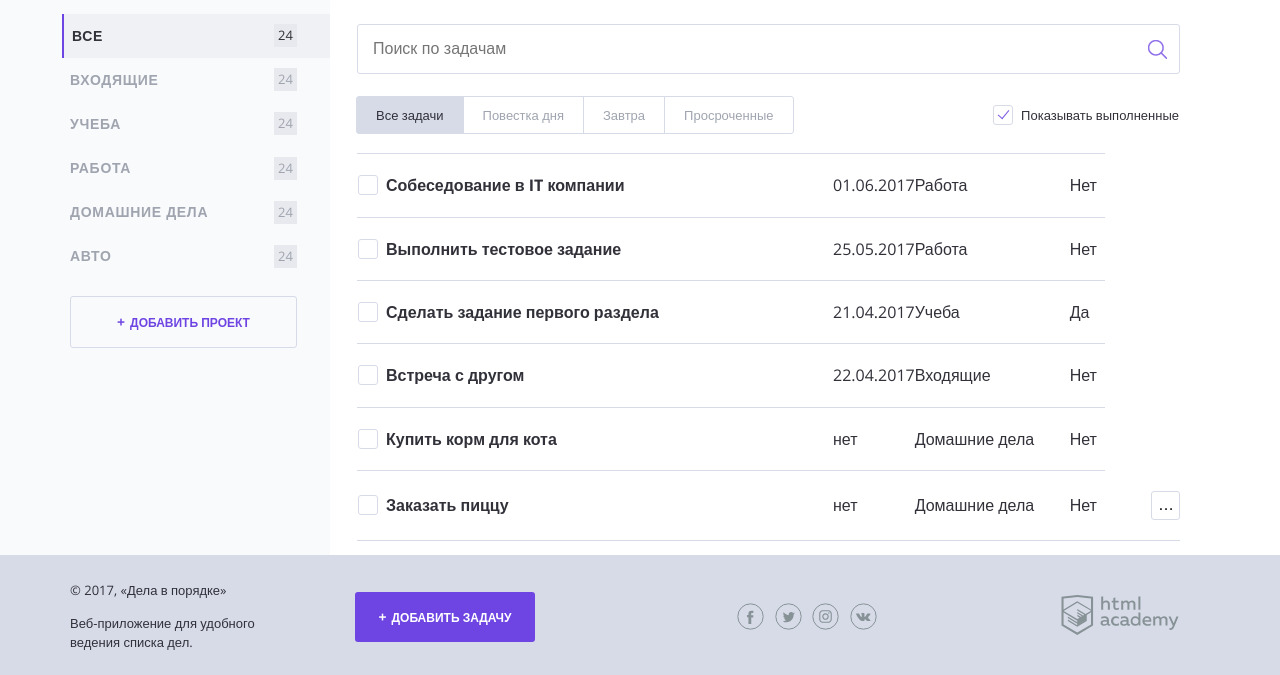
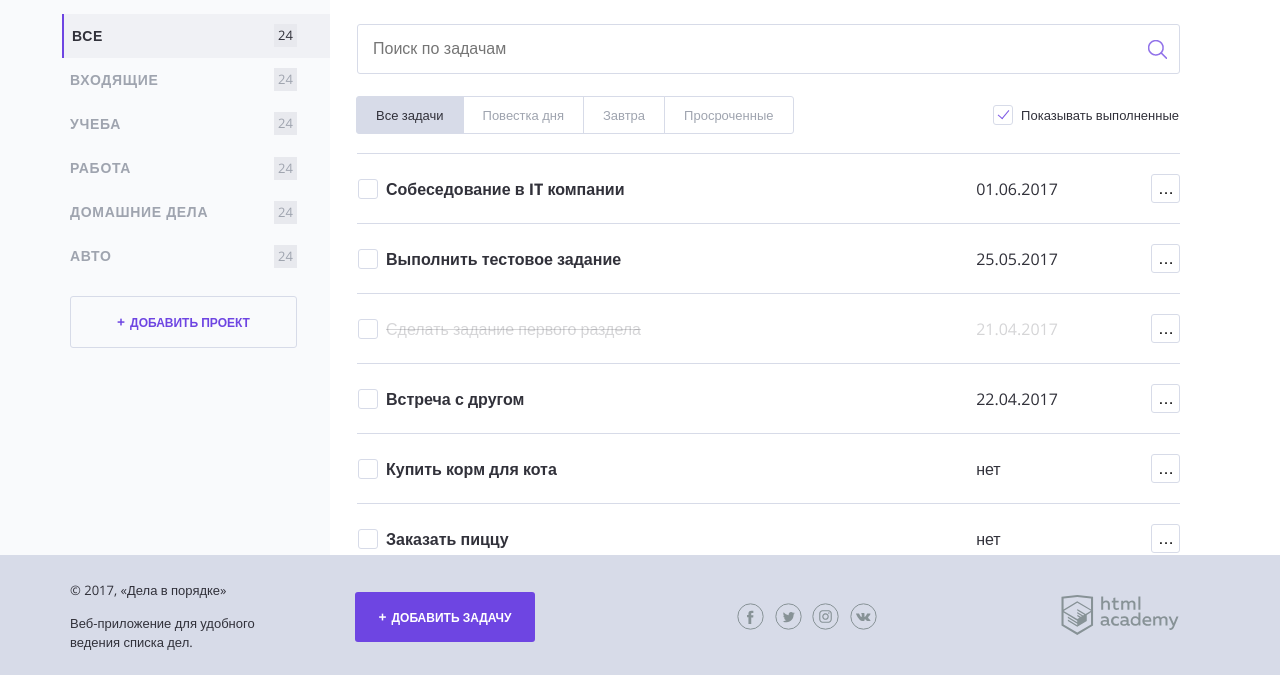
Before and after one commit to VSuchkov/229762-doingsdone, a PHP site: page / in a window 1280 px wide. Shown: the part 125-800 px from the top of the page. Run offline with PHP 8.4, Linux system fonts and the light colour scheme; data that the repository does not hold is empty.

Commit message:
доработки

```diff
--- a/index.php
+++ b/index.php
@@ -1,43 +1,31 @@
 
 <?php
 $categories = ["Все", "Входящие", "Учеба", "Работа", "Домашние дела", "Авто"];
-$task_1 = [
-"task" => "Собеседование в IT компании",
+$tasks = [["task" => "Собеседование в IT компании",
             "date" => "01.06.2017",
             "categories" => "Работа",
-"done" => "Нет"
- ];
-$task_2 = [
-    "task" => "Выполнить тестовое задание",
+            "done" => "Нет"],
+            ["task" => "Выполнить тестовое задание",
             "date" => "25.05.2017",
             "categories" => "Работа",
-    "done" => "Нет"
-];
-$task_3 = [
-    "task" => "Сделать задание первого раздела",
+            "done" => "Нет"],
+            ["task" => "Сделать задание первого раздела",
             "date" => "21.04.2017",
             "categories" => "Учеба",
-    "done" => "Да"
-];
-$task_4 = [
-    "task" => "Встреча с другом",
+            "done" => "Да"],
+            ["task" => "Встреча с другом",
             "date" => "22.04.2017",
             "categories" => "Входящие",
-    "done" => "Нет"
-];
-$task_5 = [
-    "task" => "Купить корм для кота",
+            "done" => "Нет"],
+            ["task" => "Купить корм для кота",
             "date" => "нет",
             "categories" => "Домашние дела",
-    "done" => "Нет"
-];
-$task_6 = [
-    "task" => "Заказать пиццу",
+            "done" => "Нет"],
+            ["task" => "Заказать пиццу",
             "date" => "нет",
             "categories" => "Домашние дела",
-    "done" => "Нет"
+            "done" => "Нет"]
 ];
-$tasks = [$task_1, $task_2, $task_3, $task_4, $task_5, $task_6];
 ?>
 <!DOCTYPE html>
 <html lang="en">
@@ -153,7 +141,7 @@
                     <?php foreach ($tasks as $key => $val): ?>
                     <tr class="tasks__item task
                     <?php
-                        if ($tasks["done"] == "Да") {
+                        if ($val["done"] == "Да") {
                             print("task--completed");
                         }
                     ?>
@@ -170,13 +158,8 @@
                         <td class="task__date">
                         <?=$val["date"];?>
                         </td>
-                        <td class="task__categories">
-                        <?=$val["categories"];?>
-                        </td>
-                        <td class="task__progress">
-                        <?=$val["done"];?>
-                        </td>
-                        <?php endforeach; ?>
+
+
                         <td class="task__controls">
                             <button class="expand-control" type="button" name="button">Выполнить первое задание</button>
 
@@ -194,6 +177,7 @@
                                 </li>
                             </ul>
                         </td>
+                        <?php endforeach; ?>
                     </tr>
                 </table>
             </main>
```
Lines whose indentation alone changed are shown as unchanged.
